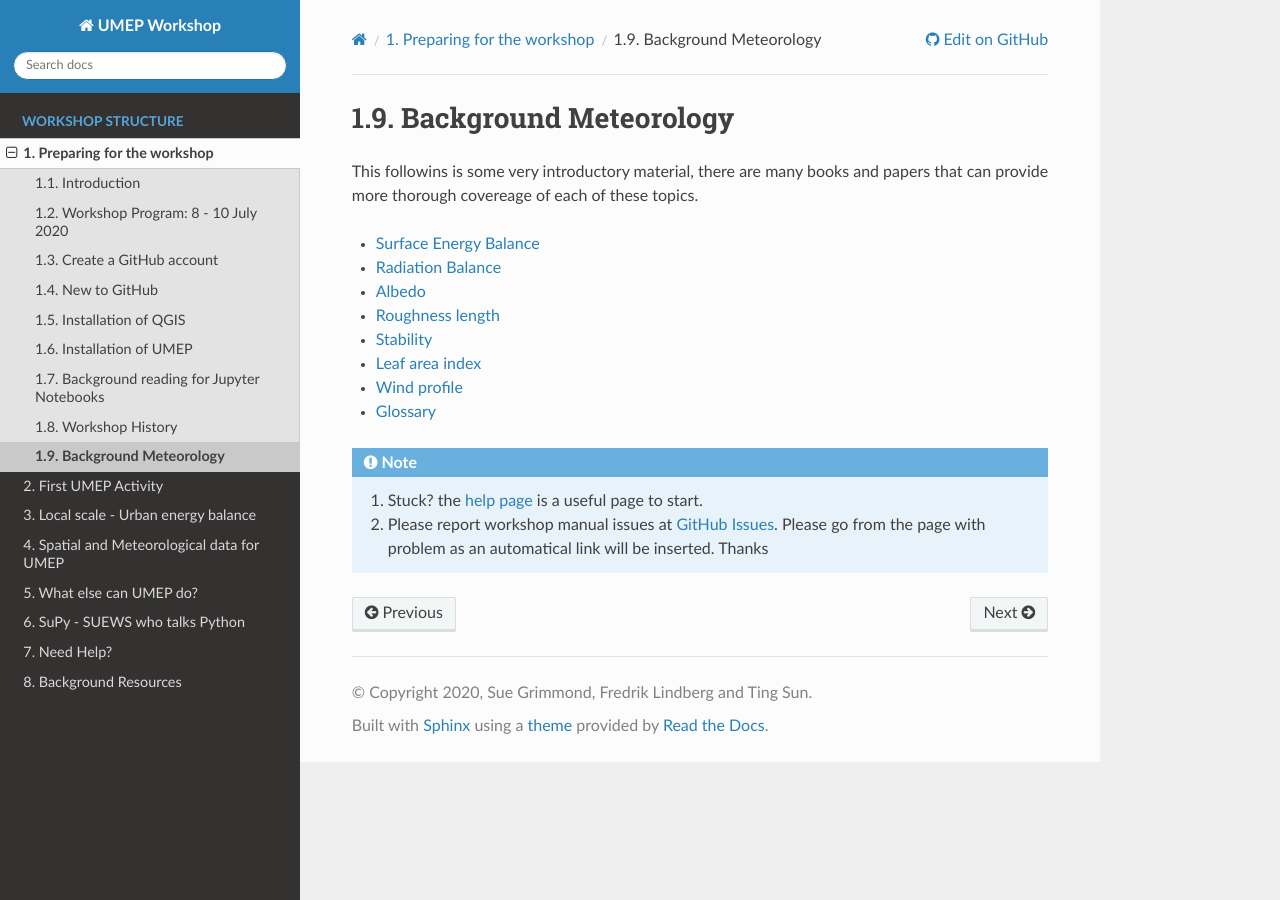
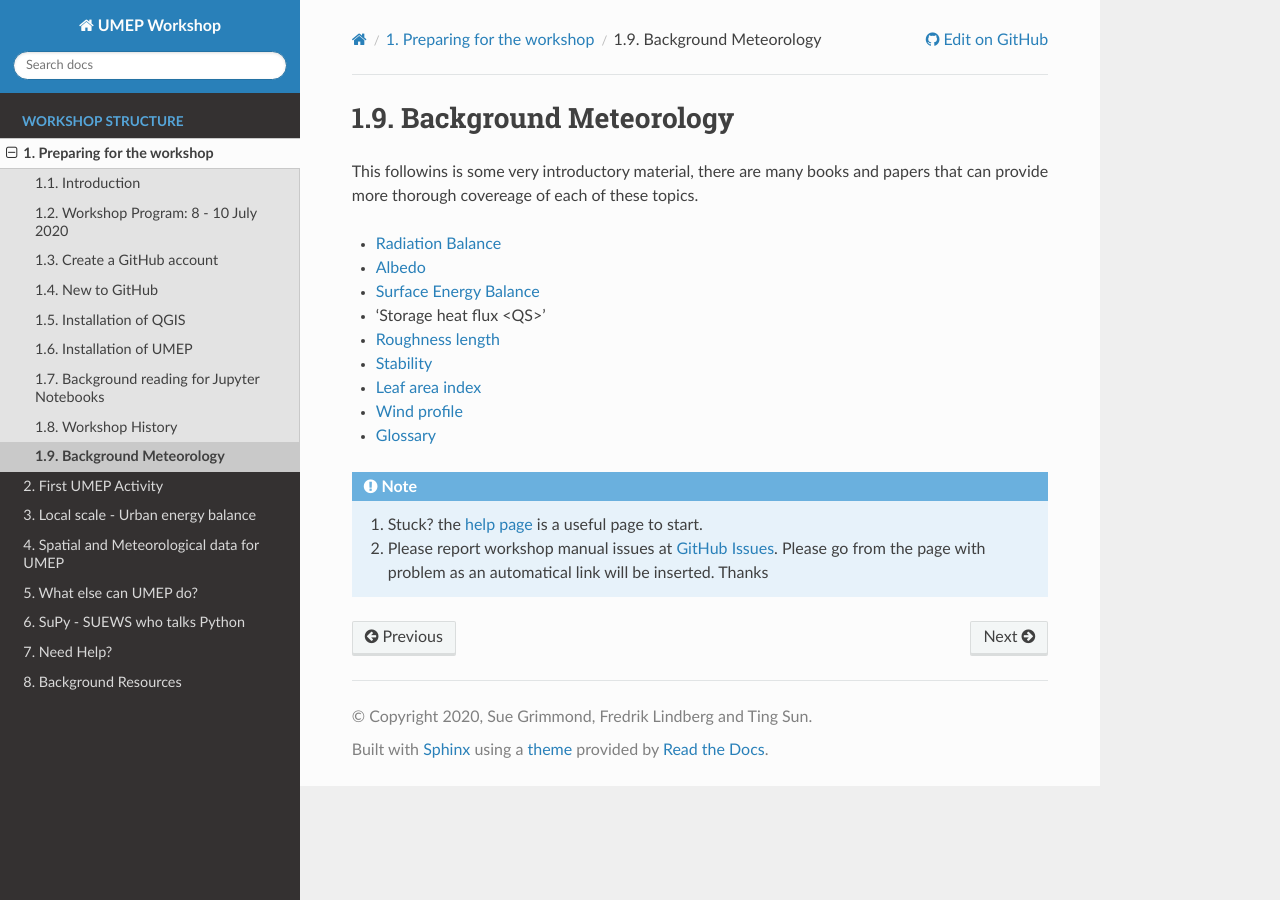
Before and after one commit to Urban-Meteorology-Reading/UMEP-Workshop, a Sphinx documentation site: the page built from source/BackGroundMet/BGM0.rst, in a window 1280 px wide. Built offline with Sphinx 7.4.7 and the Read the Docs theme 2.0.0, drawn with Linux system fonts in a browser that asks for light colours.

Commit message:
Update BGM0.rst

```diff
--- a/source/BackGroundMet/BGM0.rst
+++ b/source/BackGroundMet/BGM0.rst
@@ -5,10 +5,11 @@ Background Meteorology
 
 This followins is some very introductory  material, there are many books and papers that can provide more thorough covereage of each of these topics.
 
-- `Surface Energy Balance <SEB>`
+
 - `Radiation Balance <radB>`
 - `Albedo <albedo>`
-
+- `Surface Energy Balance <SEB>`
+- 'Storage heat flux <QS>'
 - `Roughness length <roughness>`
 - `Stability <stab>`
 - `Leaf area index <LAI>`
```
